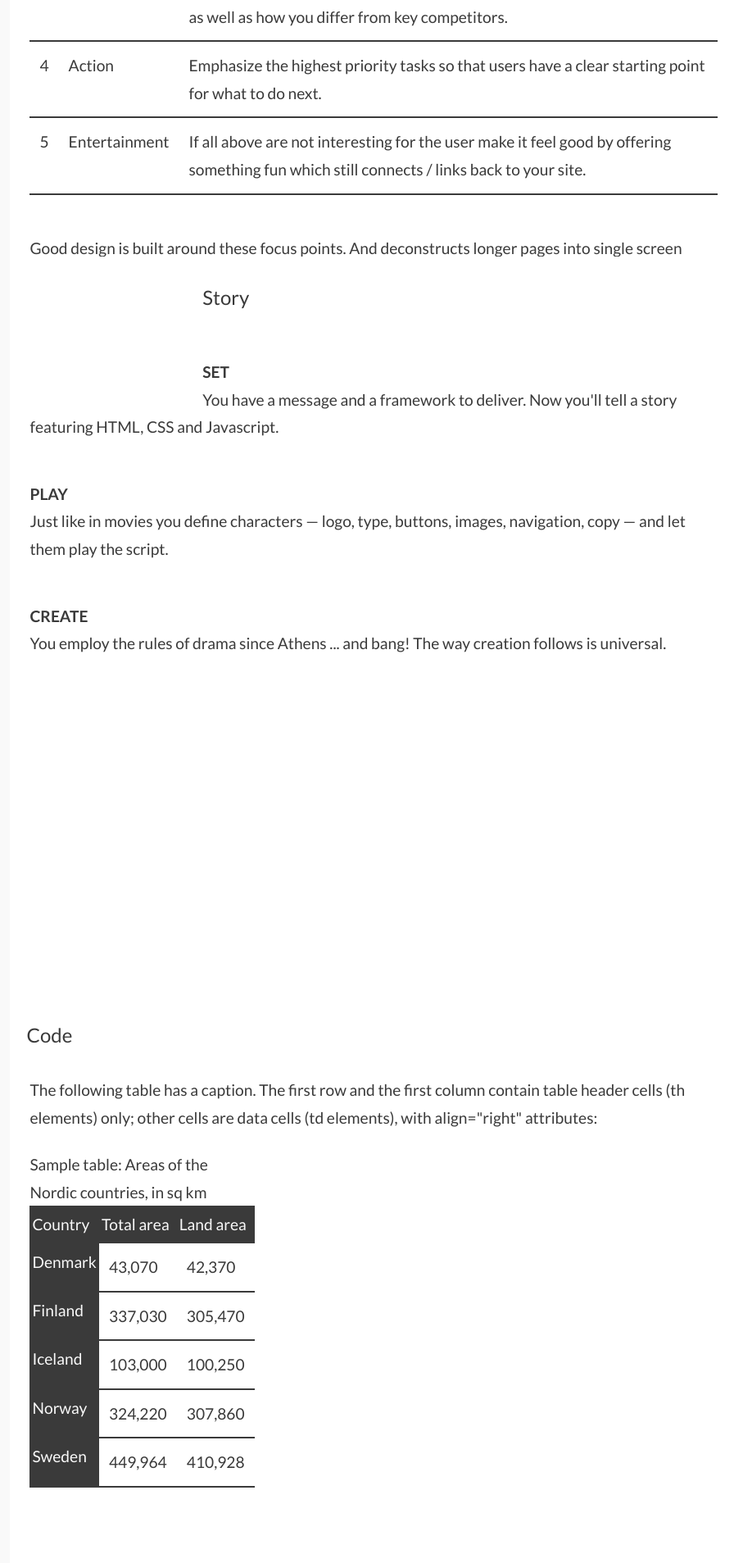
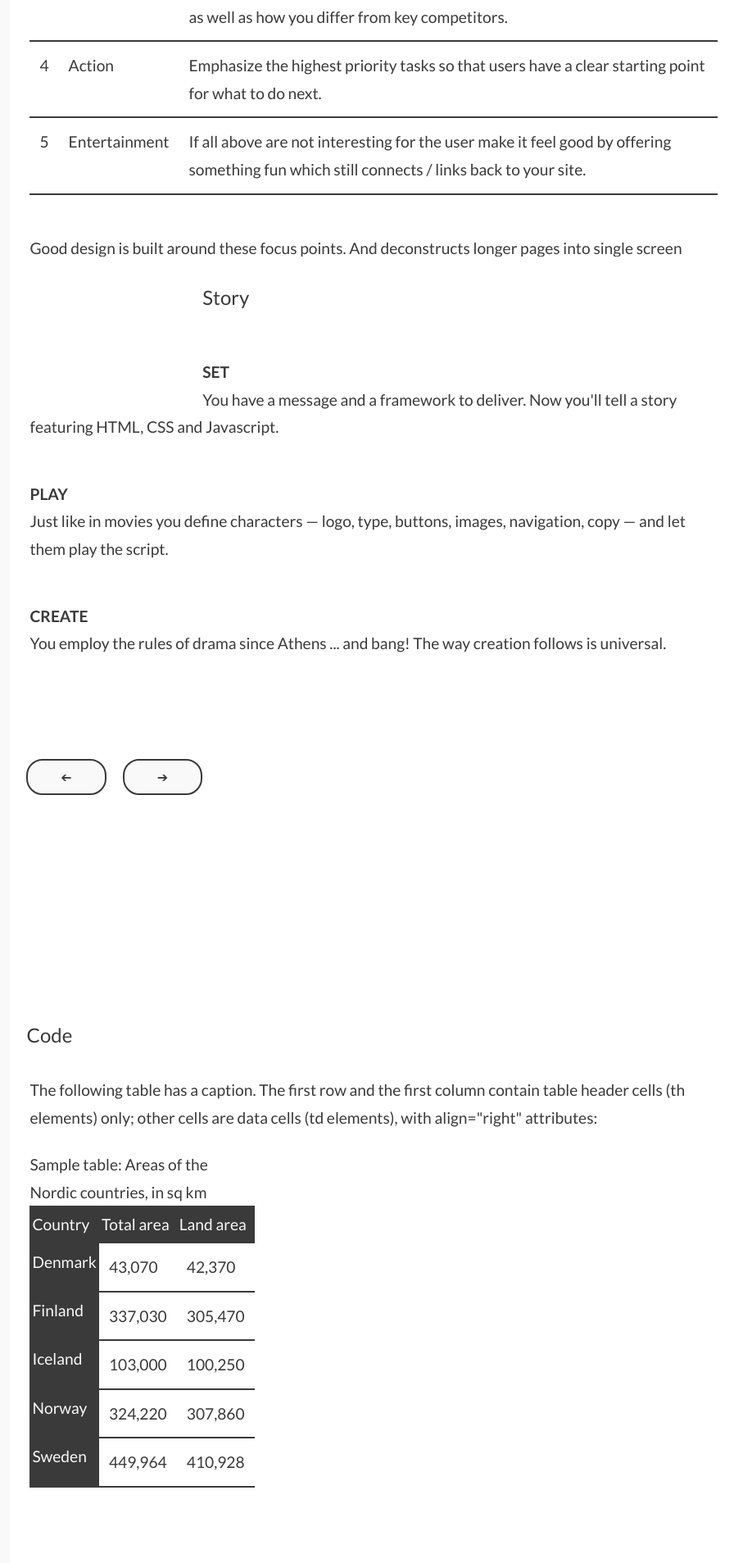
Before and after one commit to metamn/perfect, a Jekyll site: the page built from index.html, in a window 1280 px wide. Shown: the part 2387-4294 px from the top of the page at 82% size, without its empty margins (232-1139 px from the left). Built offline with Jekyll 4.4.1, drawn with Linux system fonts in a browser that asks for light colours; nearby versions of some CDN libraries.

Commit message:
Arrow navigation fully done

```diff
--- a/assets/jquery.init.js
+++ b/assets/jquery.init.js
@@ -34,6 +34,11 @@
 
   // Arrow click
   $('#arrows li').click(function() {
+    // remove highlights from navigation
+    // - otherwise when you scroll back to the first page a navigation item is highlighted
+    $('#navigation li').removeClass('active');
+
+    // do the navigation
     var direction = $(this).index();
     var parent = $(this).parent().parent().parent();
     var index = parent.index();
--- a/index.html
+++ b/index.html
@@ -123,6 +123,8 @@
       <dd>You employ the rules of drama since Athens ... and bang! The way creation follows is universal.</dd>
     </dl>
   </article>
+
+  {% include arrows.html %}
 </section>
 
 
```
Also changed, not shown: 2 other files.
